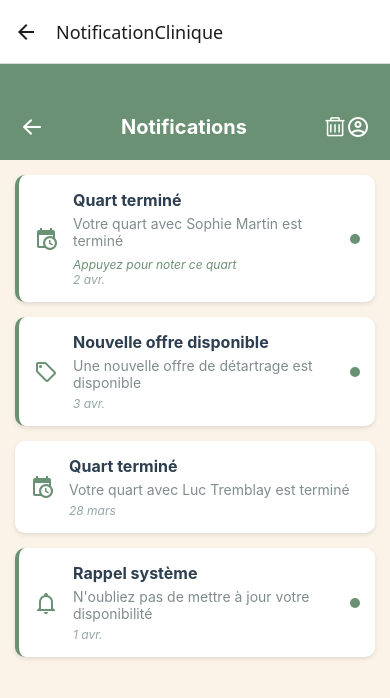
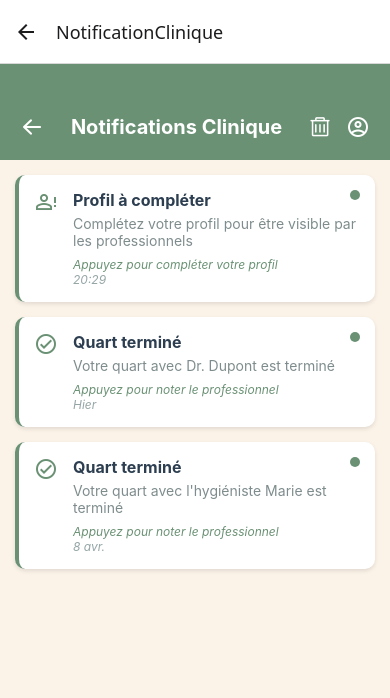
Before and after one commit to Mikabenoit1/Dentify, a React Native app in the folder frontendMobile/: screen /NotificationClinique in a window 390 px wide. Shown: the top 698 px of the page. Built offline with nearby package versions, Linux system fonts and the light colour scheme; what react-native-calendars would draw is missing.

Commit message:
Update NotificationClinique.tsx

```diff
--- a/frontendMobile/screens/NotificationClinique.tsx
+++ b/frontendMobile/screens/NotificationClinique.tsx
@@ -1,36 +1,214 @@
-import React from 'react';
-import { View, Text, StyleSheet, ScrollView, TouchableOpacity } from 'react-native';
-import { AntDesign, MaterialCommunityIcons } from '@expo/vector-icons';
-import { useAppContext, type NotificationType } from '../utils/AppContext';
+import React, { useEffect, useState } from 'react';
+import { View, Text, StyleSheet, ScrollView, TouchableOpacity, Alert } from 'react-native';
+import { AntDesign, MaterialCommunityIcons, Ionicons } from '@expo/vector-icons';
+import OffreStore from '../utils/OffreStore';
+import { useNavigation, useIsFocused, useRoute } from '@react-navigation/native';
+import { StackNavigationProp } from '@react-navigation/stack';
 
-const Notification = ({ navigation }) => {
-  const {
-    notifications,
-    markNotificationAsRead,
-    clearAllNotifications,
-    appointments
-  } = useAppContext();
+type RootStackParamList = {
+  Mesoffres: undefined;
+  Review: {
+    offreId: string;
+    professionnel: string;
+    titre: string;
+    onGoBack?: () => void;
+  };
+  ProfilClinique: undefined;
+  NotificationClinique: undefined;
+};
+
+type NotificationType = {
+  id: string;
+  type: 'new_offer' | 'offer_ending' | 'offer_completed' | 'profile_reminder';
+  title: string;
+  message: string;
+  date: string;
+  read: boolean;
+  relatedId?: string;
+};
+
+const notificationStorage = {
+  data: [] as NotificationType[],
+  save: function(notifs: NotificationType[]) {
+    this.data = [...notifs];
+  },
+  load: function() {
+    return [...this.data];
+  },
+  clear: function() {
+    this.data = [];
+  }
+};
+
+const NotificationClinique = () => {
+  const navigation = useNavigation<StackNavigationProp<RootStackParamList>>();
+  const isFocused = useIsFocused();
+  const [notifications, setNotifications] = useState<NotificationType[]>([]);
+  const [offres, setOffres] = useState<any[]>([]);
+  const [hasProfileNotification, setHasProfileNotification] = useState(true);
+
+  useEffect(() => {
+    const loadData = () => {
+      const storedOffres = OffreStore.getOffres();
+      const savedNotifs = notificationStorage.load();
+
+      const initialNotifs = [
+        {
+          id: 'fictive1',
+          type: 'offer_completed',
+          title: 'Quart terminé',
+          message: 'Votre quart avec Dr. Dupont est terminé',
+          date: new Date(Date.now() - 86400000).toISOString(),
+          read: false,
+          relatedId: 'fictive1'
+        },
+        {
+          id: 'fictive2',
+          type: 'offer_completed',
+          title: 'Quart terminé',
+          message: 'Votre quart avec l\'hygiéniste Marie est terminé',
+          date: new Date(Date.now() - 172800000).toISOString(),
+          read: false,
+          relatedId: 'fictive2'
+        }
+      ];
+
+      const mergedNotifs = [
+        ...initialNotifs,
+        ...savedNotifs.filter((n: NotificationType) => !initialNotifs.some(init => init.id === n.id))
+      ];
+
+      setOffres(storedOffres);
+      setNotifications(mergedNotifs);
+      generateNotifications(storedOffres, mergedNotifs);
+    };
+
+    if (isFocused) loadData();
+  }, [isFocused]);
+
+  const generateNotifications = (offresList: any[], existingNotifs: NotificationType[]) => {
+    const newNotifications = [...existingNotifs];
+    const now = new Date();
+
+    if (hasProfileNotification && !newNotifications.some(n => n.id === 'profile_reminder')) {
+      newNotifications.unshift({
+        id: 'profile_reminder',
+        type: 'profile_reminder',
+        title: 'Profil à compléter',
+        message: 'Complétez votre profil pour être visible par les professionnels',
+        date: new Date().toISOString(),
+        read: false
+      });
+    }
+
+    offresList.forEach(offre => {
+      if (!offre || !offre.dateISO || !offre.heureFin) return;
+
+      try {
+        const offreDate = new Date(offre.dateISO);
+        const diffInHours = Math.abs(now.getTime() - offreDate.getTime()) / (1000 * 60 * 60);
+
+        if (diffInHours < 24 && !newNotifications.some(n => n.id === `new_${offre.id}`)) {
+          newNotifications.unshift({
+            id: `new_${offre.id}`,
+            type: 'new_offer',
+            title: 'Nouveau quart publié',
+            message: `Vous avez publié un nouveau quart pour ${offre.profession || 'une profession'}`,
+            date: new Date().toISOString(),
+            read: false,
+            relatedId: offre.id
+          });
+        }
+
+        const heureFinParts = offre.heureFin.split(':');
+        const finOffre = new Date(offre.dateISO);
+        finOffre.setHours(parseInt(heureFinParts[0]) || 0);
+        finOffre.setMinutes(parseInt(heureFinParts[1]) || 0);
+
+        if (finOffre < now && !newNotifications.some(n => n.id === `completed_${offre.id}`)) {
+          newNotifications.unshift({
+            id: `completed_${offre.id}`,
+            type: 'offer_completed',
+            title: 'Quart terminé',
+            message: `Le quart "${offre.titre || 'sans titre'}" est terminé`,
+            date: finOffre.toISOString(),
+            read: false,
+            relatedId: offre.id
+          });
+        }
+        else if ((finOffre.getTime() - now.getTime()) < (2 * 60 * 60 * 1000) &&
+                !newNotifications.some(n => n.id === `ending_${offre.id}`)) {
+          newNotifications.unshift({
+            id: `ending_${offre.id}`,
+            type: 'offer_ending',
+            title: 'Quart se termine bientôt',
+            message: `Le quart "${offre.titre || 'sans titre'}" se termine à ${offre.heureFin}`,
+            date: new Date().toISOString(),
+            read: false,
+            relatedId: offre.id
+          });
+        }
+      } catch (error) {
+        console.error('Erreur traitement offre:', error);
+      }
+    });
+
+    notificationStorage.save(newNotifications);
+    setNotifications(newNotifications);
+  };
+
+  const markAsRead = (id: string) => {
+    const updated = notifications.map(notif =>
+      notif.id === id ? {...notif, read: true} : notif
+    );
+    setNotifications(updated);
+    notificationStorage.save(updated);
+  };
+
+  const handleClearAll = () => {
+    Alert.alert(
+      "Confirmer",
+      "Voulez-vous vraiment supprimer toutes les notifications ?",
+      [
+        { text: "Annuler", style: "cancel" },
+        {
+          text: "Supprimer",
+          onPress: () => {
+            notificationStorage.clear();
+            setNotifications([]);
+          }
+        }
+      ]
+    );
+  };
 
   const handleNotificationPress = (notification: NotificationType) => {
-    markNotificationAsRead(notification.id);
+    if (!notification.read) {
+      markAsRead(notification.id);
+    }
 
-    if (notification.type === 'appointment' && notification.relatedId) {
-      const appointment = appointments.find(a => a.id === notification.relatedId);
-      const isPastAppointment = appointment && new Date(appointment.date) < new Date();
-
-      if (isPastAppointment) {
+    switch(notification.type) {
+      case 'offer_completed':
         navigation.navigate('Review', {
-          appointmentId: notification.relatedId,
-          patientName: appointment.patient,
-          procedure: appointment.procedure
+          offreId: notification.relatedId || '',
+          professionnel: 'Professionnel',
+          titre: 'Quart terminé',
+          onGoBack: () => markAsRead(notification.id)
         });
-      }
-    } else if (notification.type === 'offer') {
-      navigation.navigate('Offres');
+        break;
+      case 'profile_reminder':
+        setHasProfileNotification(false);
+        navigation.navigate('ProfilClinique');
+        break;
+      case 'new_offer':
+        navigation.navigate('Mesoffres');
+        break;
+      default:
+        break;
     }
   };
 
-  const formatNotificationDate = (dateString: string) => {
+  const formatDate = (dateString: string) => {
     const date = new Date(dateString);
     const now = new Date();
     const diffInHours = Math.floor((now.getTime() - date.getTime()) / (1000 * 60 * 60));
@@ -44,18 +222,16 @@ const Notification = ({ navigation }) => {
     }
   };
 
-  const isPastAppointment = (notification: NotificationType) => {
-    if (notification.type !== 'appointment' || !notification.relatedId) return false;
-    const appointment = appointments.find(a => a.id === notification.relatedId);
-    return appointment && new Date(appointment.date) < new Date();
-  };
-
-  const getNotificationIcon = (type?: string) => {
+  const getIcon = (type: string) => {
     switch(type) {
-      case 'offer':
-        return <MaterialCommunityIcons name="tag-outline" size={24} color="#6a9174" />;
-      case 'appointment':
-        return <MaterialCommunityIcons name="calendar-clock" size={24} color="#6a9174" />;
+      case 'new_offer':
+        return <Ionicons name="add-circle-outline" size={24} color="#6a9174" />;
+      case 'offer_ending':
+        return <MaterialCommunityIcons name="clock-alert-outline" size={24} color="#6a9174" />;
+      case 'offer_completed':
+        return <MaterialCommunityIcons name="check-circle-outline" size={24} color="#6a9174" />;
+      case 'profile_reminder':
+        return <MaterialCommunityIcons name="account-alert-outline" size={24} color="#6a9174" />;
       default:
         return <MaterialCommunityIcons name="bell-outline" size={24} color="#6a9174" />;
     }
@@ -67,15 +243,20 @@ const Notification = ({ navigation }) => {
         <TouchableOpacity onPress={() => navigation.goBack()}>
           <AntDesign name="arrowleft" size={24} color="white" />
         </TouchableOpacity>
-        <Text style={styles.headerTitle}>Notifications</Text>
+        <Text style={styles.headerTitle}>Notifications Clinique</Text>
         <View style={styles.headerRight}>
           <TouchableOpacity
-            onPress={clearAllNotifications}
+            onPress={handleClearAll}
             disabled={notifications.length === 0}
           >
-        <AntDesign name="delete" size={22} color="white" paddingRight ={10} />
+            <AntDesign
+              name="delete"
+              size={22}
+              color={notifications.length === 0 ? "#aaa" : "white"}
+              style={styles.deleteIcon}
+            />
           </TouchableOpacity>
-          <TouchableOpacity onPress={() => navigation.navigate('Profil')}>
+          <TouchableOpacity onPress={() => navigation.navigate('ProfilClinique')}>
             <MaterialCommunityIcons name="account-circle-outline" size={24} color="white" />
           </TouchableOpacity>
         </View>
@@ -88,7 +269,7 @@ const Notification = ({ navigation }) => {
             <Text style={styles.emptyText}>Aucune notification</Text>
           </View>
         ) : (
-          notifications.map((notification) => (
+          notifications.map(notification => (
             <TouchableOpacity
               key={notification.id}
               onPress={() => handleNotificationPress(notification)}
@@ -98,19 +279,26 @@ const Notification = ({ navigation }) => {
               ]}
             >
               <View style={styles.notificationIcon}>
-                {getNotificationIcon(notification.type)}
+                {getIcon(notification.type)}
               </View>
               <View style={styles.notificationContent}>
                 <Text style={styles.notificationTitle}>{notification.title}</Text>
                 <Text style={styles.notificationMessage}>{notification.message}</Text>
-                {isPastAppointment(notification) && !notification.read && (
-                  <Text style={styles.notificationAction}>Appuyez pour noter ce quart</Text>
+                {notification.type === 'offer_completed' && !notification.read && (
+                  <Text style={styles.notificationAction}>Appuyez pour noter le professionnel</Text>
+                )}
+                {notification.type === 'profile_reminder' && !notification.read && (
+                  <Text style={styles.notificationAction}>Appuyez pour compléter votre profil</Text>
                 )}
                 <Text style={styles.notificationDate}>
-                  {formatNotificationDate(notification.date)}
+                  {formatDate(notification.date)}
                 </Text>
               </View>
-              {!notification.read && <View style={styles.unreadBadge} />}
+              {!notification.read && (
+                <View style={styles.unreadIndicator}>
+                  <View style={styles.unreadBadge} />
+                </View>
+              )}
             </TouchableOpacity>
           ))
         )}
@@ -141,13 +329,8 @@ const styles = StyleSheet.create({
     flexDirection: 'row',
     alignItems: 'center',
   },
-  clearText: {
-    color: 'white',
+  deleteIcon: {
     marginRight: 15,
-    fontWeight: 'bold',
-  },
-  disabledText: {
-    opacity: 0.5,
   },
   content: {
     padding: 15,
@@ -168,13 +351,12 @@ const styles = StyleSheet.create({
     padding: 15,
     marginBottom: 15,
     flexDirection: 'row',
-    justifyContent: 'space-between',
-    alignItems: 'center',
     shadowColor: '#000',
     shadowOffset: { width: 0, height: 2 },
     shadowOpacity: 0.1,
     shadowRadius: 4,
     elevation: 2,
+    position: 'relative',
   },
   unreadNotification: {
     borderLeftWidth: 4,
@@ -208,13 +390,17 @@ const styles = StyleSheet.create({
     color: '#95a5a6',
     fontStyle: 'italic',
   },
+  unreadIndicator: {
+    position: 'absolute',
+    right: 15,
+    top: 15,
+  },
   unreadBadge: {
     width: 10,
     height: 10,
     borderRadius: 5,
     backgroundColor: '#6a9174',
-    marginLeft: 10,
   },
 });
 
-export default Notification;
+export default NotificationClinique;
```
